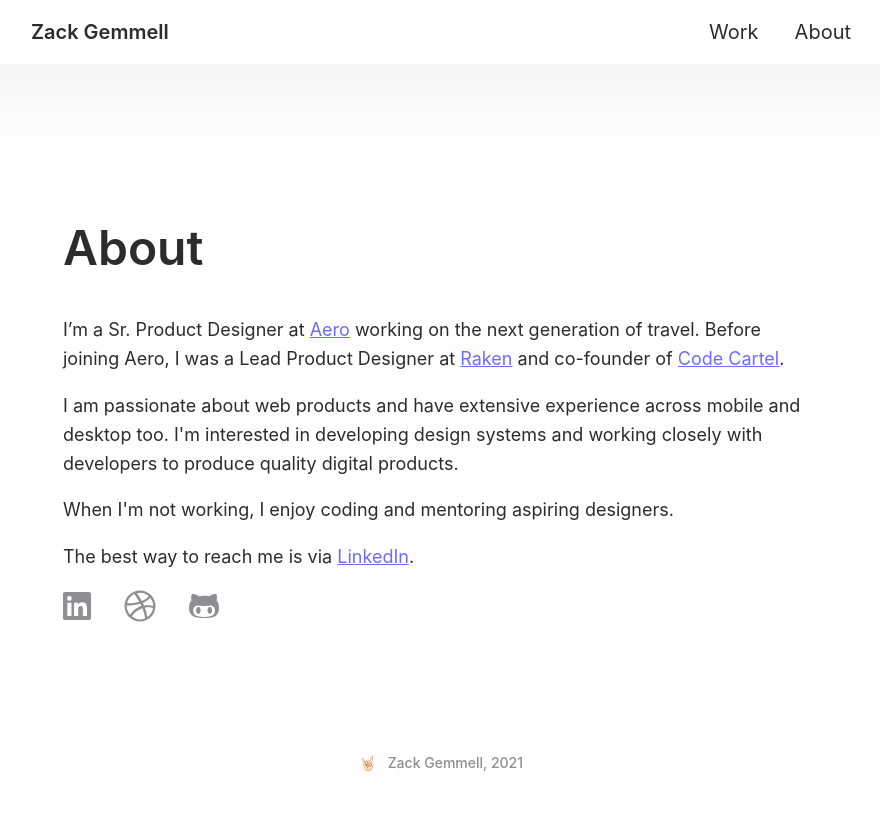
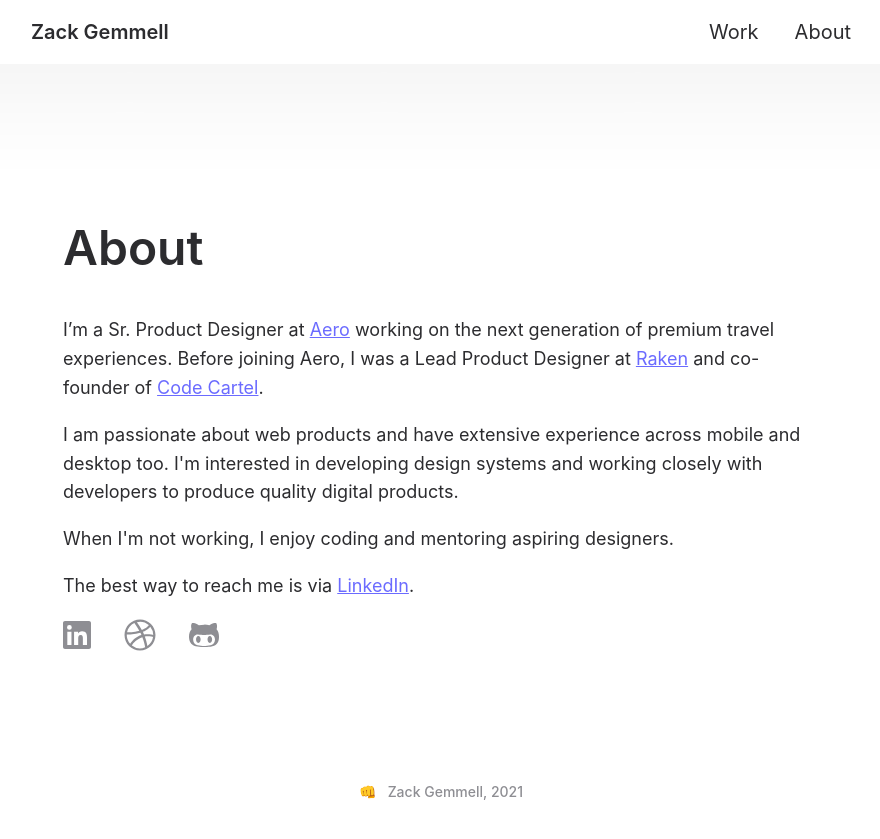
Before and after one commit to zackgemmell/portfolio-2020, a Jekyll site: the page built from index.markdown, in a window 1280 px wide and 900 px high, scrolled down 2354 px. Shown: the top 839 px of the window, without its empty margins (199-1079 px from the left). Built offline with Jekyll 4.4.1, drawn with Linux system fonts in a browser that asks for light colours; nearby versions of some CDN libraries.

Commit message:
Adds new emoji

```diff
--- a/_includes/footer.html
+++ b/_includes/footer.html
@@ -1,3 +1,3 @@
 <footer class="footer">
-	<span class="footer-copyright">🤘🏻 &nbsp;&nbsp;Zack Gemmell, <script>document.write( new Date().getFullYear() );</script></span>
+	<span class="footer-copyright">👊 &nbsp;&nbsp;Zack Gemmell, <script>document.write( new Date().getFullYear() );</script></span>
 </footer>
--- a/_layouts/home.html
+++ b/_layouts/home.html
@@ -41,7 +41,7 @@ summary: Zack Gemmell is a product designer living and working in San Diego, Cal
              <h2 class="home-section-title">About</h2>
              <section class="about-main">
                  <p>
-                 I’m a Sr. Product Designer at <a href="https://aero.com">Aero</a> working on the next generation of travel. Before joining Aero, I was a Lead Product Designer at <a href="https://rakenapp.com">Raken</a> and co-founder of <a href="https://codecar.tel">Code Cartel</a>.
+                 I’m a Sr. Product Designer at <a href="https://aero.com">Aero</a> working on the next generation of premium travel experiences. Before joining Aero, I was a Lead Product Designer at <a href="https://rakenapp.com">Raken</a> and co-founder of <a href="https://codecar.tel">Code Cartel</a>.
                  </p>
                  <p>
                  I am passionate about web products and have extensive experience across mobile and desktop too. I'm interested in developing design systems and working closely with developers to produce quality digital products.
@@ -55,6 +55,7 @@ summary: Zack Gemmell is a product designer living and working in San Diego, Cal
                          LinkedIn</a>.
                  </p>
              </section>
+
 
            </section>
 
```
